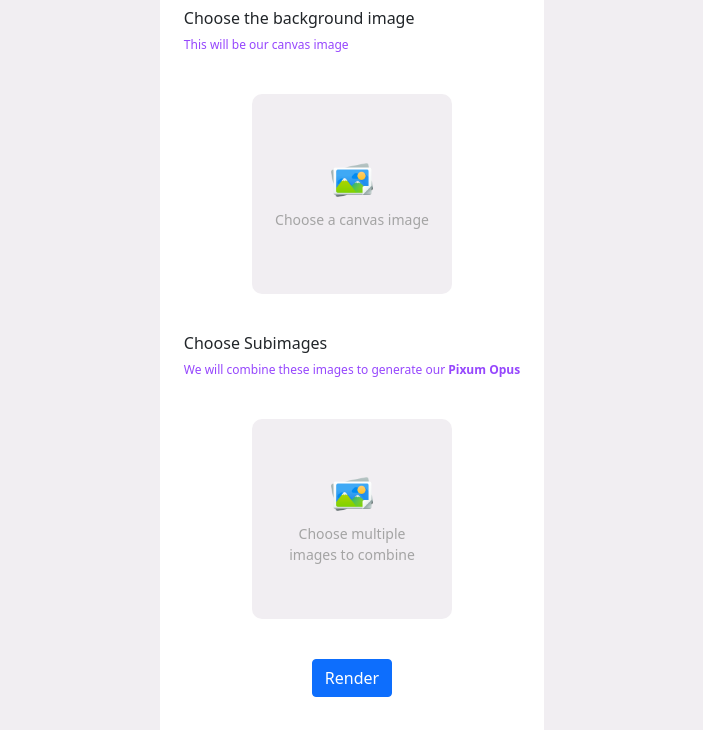
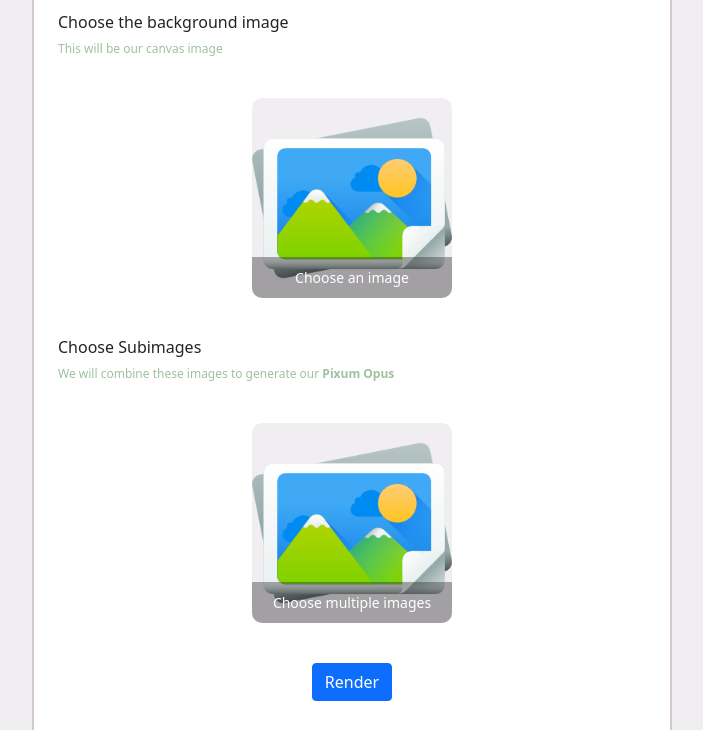
Before and after one commit to shijin-raj/daydreamv2, a plain HTML site: page index.html in a window 1280 px wide. Shown: the part 161-891 px from the top of the page, without its empty margins (288-991 px from the left). Drawn offline with nearby package versions, Linux system fonts and the light colour scheme.

Commit message:
UI updates and image selector changes

```diff
--- a/index.html
+++ b/index.html
@@ -36,9 +36,8 @@
         padding: 0px;
         margin-top: 30px;
         margin-bottom: 30px;
-        max-width: 580px;
-        width: fit-content;
-
+        width: 640px;
+        border: 2px solid #d5caca;
       }
       .src-container{
         display:flex;
@@ -76,8 +75,8 @@
         font-size: 2.5rem;
         cursor: pointer;
         padding:2rem;
-
-        color: brown;
+        border-bottom: 2px solid #d5caca;
+        color: #5c0895;
         /* background: rgb(47, 3, 68); */
         transition: all 1s ease;
       }
@@ -124,13 +123,31 @@ background-size: cover;
 
      .desc{
       font-size: 12px;
-      color: #9647fd;
+      color: #9fc1a1;
      }
 
      .prev-img-box{
       border:1px;
 background-size: cover;
 border-radius: 10px;
+     }
+
+     .img-button{
+       width: 100%;
+       text-align: center;
+       align-self: flex-end;
+       padding-top: 10px;
+       padding-bottom: 10px;
+      transition: all 0.5s ease;
+       color:white;
+      background: rgba(41, 41, 41, 0.397);
+      border-bottom-left-radius: 10px ;
+      border-bottom-right-radius: 10px ;
+
+     }
+     .img-button:hover{
+      background: rgba(255, 255, 255, 0.397);
+      color: black;
      }
     </style>
 
@@ -259,11 +276,72 @@ Shijin Raj
     <script>
       var subColors = [];
 
-      function createImageBox(containerId,dataURL,id){
-        let imgBox=`
-          <div id="${id}" class="image-box m-3" style="background-image:url('${dataURL}');background-size:'cover';">
-          </div>`;
-          $(`#${containerId}`).append(imgBox);
+      $(document).ready(() => {
+        $("input").val("");
+
+          setDefaults();
+
+          let options={btnText:'Choose an image', btnAction:()=>{triggerFileInput('sourceInput')}};
+          $('#previewSource').html('');
+          $('#previewSubSource').html('');
+          createImageBox('previewSource','assets/gallery.png','srcPreview',options);
+          options={btnText:'Choose multiple images',btnAction:()=>{triggerFileInput('sourceSubInput')}};
+          createImageBox('previewSubSource','assets/gallery.png','subSrcPreview',options);
+
+
+        $("#blockSize").on("input", (e) => {
+          if (e.target.value < 5) {
+            $("#blockSize").val(5);
+          }
+          $(`#sliderVal`).text($("#blockSize").val());
+        });
+        $("#btnRender").on("click", (e) => {
+          let btnElement = $("#btnRender");
+
+          if(subColors.length<1){
+            alert("Please choose background image and atleast one sub image!")
+            return;
+          }
+
+          btnElement.prop("disabled", true);
+          btnElement.text("Rendering...");
+          $(`#outputLoader`).show();
+          setTimeout(() => {
+            processImage(() => {
+              btnElement.prop("disabled", false);
+              btnElement.text("Render");
+
+              $(`#sourceContainer`).show();
+              $(`#outputLoader`).hide();
+              renderPreview(document.getElementById("outputCanvas"));
+            });
+          }, 100);
+        });
+      });
+      function createImageBox(containerId,dataURL,id,options=null){
+        let btnText = (options&&options.btnText)?options.btnText:'Change image';
+        let btnAction= (options&&options.btnAction)?options.btnAction:null;
+        let imgBoxParentEl= $('<div>',{
+            id:`${id}`,
+            class:'image-box m-3',
+        });
+        imgBoxParentEl.css('background-image',`url('${dataURL}')`);
+        imgBoxParentEl.css('background-size','cover');
+        if(id=='srcPreview'||id=='subSrcPreview'){
+          let imgBoxEl= $('<div>',{
+              class:'img-button',
+          });
+          imgBoxEl.text(btnText);
+          imgBoxEl.on('click',btnAction);
+          imgBoxParentEl.append(imgBoxEl);
+        }
+        $(`#${containerId}`).append(imgBoxParentEl);
+
+        // let imgBox=`
+        //   <div id="${id}" class="image-box m-3" style="background-image:url('${dataURL}');background-size:'cover';">
+        //   <div class="img-button">Change image</div>
+        //     </div>`;
+        //   $(`#${containerId}`).append(imgBox);
       }
 
       function triggerFileInput(sourceInputId){
@@ -311,7 +389,9 @@ Shijin Raj
           reader.onload = function (e) {
             $(`#${output}`).attr("src", e.target.result);
             // $(`#${preview}`).css("background-image",`url('${e.target.result}')`).find('*').hide();
-            createImageBox('previewSource',e.target.result,"prev_source_img");
+            $('#previewSource').html('');
+            let options={btnText:'Change image', btnAction:()=>{triggerFileInput('sourceInput')}};
+            createImageBox('previewSource',e.target.result,"prev_source_img",options);
           };
 
           reader.readAsDataURL(input.files[0]);
@@ -349,45 +429,6 @@ Shijin Raj
         return parseFloat(r + g + b);
       }
 
-      $(document).ready(() => {
-        $("input").val("");
-
-          setDefaults();
-        // $("#i").on("load", () => {
-        //   $(`#outputLoader`).show();
-        //   processImage(() => {
-        //     $(`#outputLoader`).hide();
-        //   });
-        // });
-        $("#blockSize").on("input", (e) => {
-          if (e.target.value < 5) {
-            $("#blockSize").val(5);
-          }
-          $(`#sliderVal`).text($("#blockSize").val());
-        });
-        $("#btnRender").on("click", (e) => {
-          let btnElement = $("#btnRender");
-
-          if(subColors.length<1){
-            alert("Please choose background image and atleast one sub image!")
-            return;
-          }
-
-          btnElement.prop("disabled", true);
-          btnElement.text("Rendering...");
-          $(`#outputLoader`).show();
-          setTimeout(() => {
-            processImage(() => {
-              btnElement.prop("disabled", false);
-              btnElement.text("Render");
-
-              $(`#sourceContainer`).show();
-              $(`#outputLoader`).hide();
-              renderPreview(document.getElementById("outputCanvas"));
-            });
-          }, 100);
-        });
-      });
 
       function outputImage(rgbProps) {
         let params = parseInputs();
```
